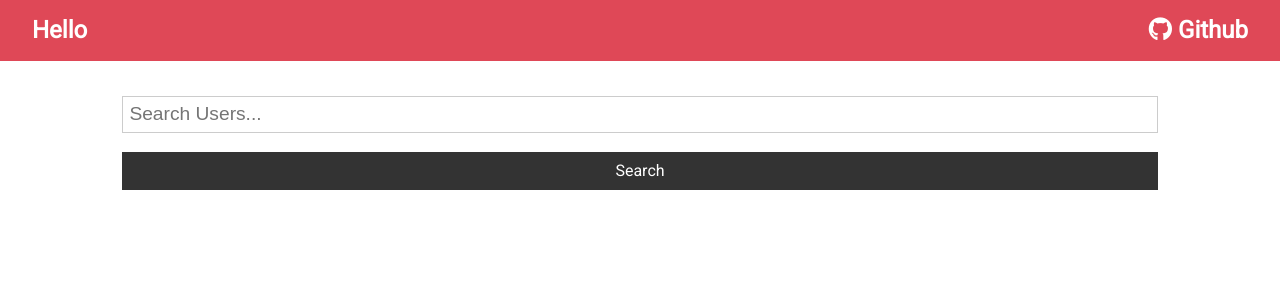
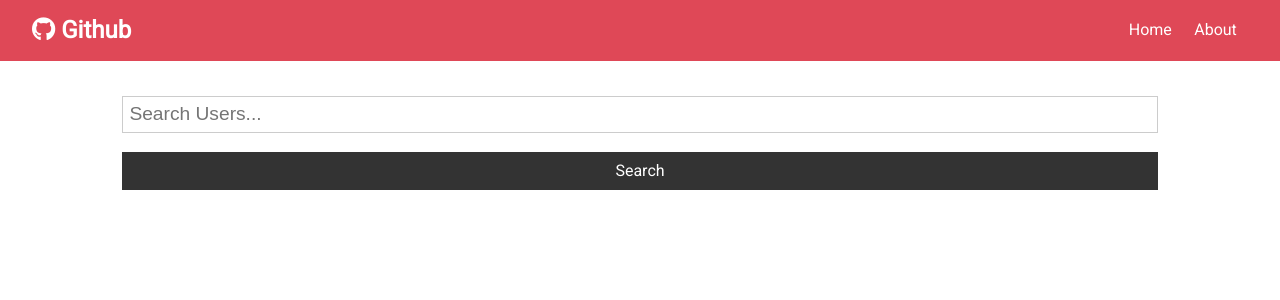
Before and after one commit to sonam-shrish/github-finder, a React (Create React App) app: page / in a window 1280 px wide. Shown: the top 300 px of the page. Built offline with nearby package versions, Linux system fonts and the light colour scheme.

Commit message:
<Link>
replacing <a> with <Link to='/'></Link>. This is kinda cool.

```diff
--- a/src/components/layout/Navbar.js
+++ b/src/components/layout/Navbar.js
@@ -1,12 +1,21 @@
 import React from 'react'
 import PropTypes from 'prop-types'
+import {Link} from 'react-router-dom'
+
 const Navbar = ({icon, title}) =>  {
 
             return (
             <div>
                 <nav className='navbar bg-primary '>
-                    <h2>Hello</h2>
                     <h1> <i className={icon}></i> {title}</h1>
+                    <ul>
+                    <li>
+                        <Link to = '/'>Home</Link>
+                    </li>
+                    <li>
+                        <Link to = '/about'>About</Link>
+                    </li>
+                    </ul>
                 </nav>
             </div>
         )
```
